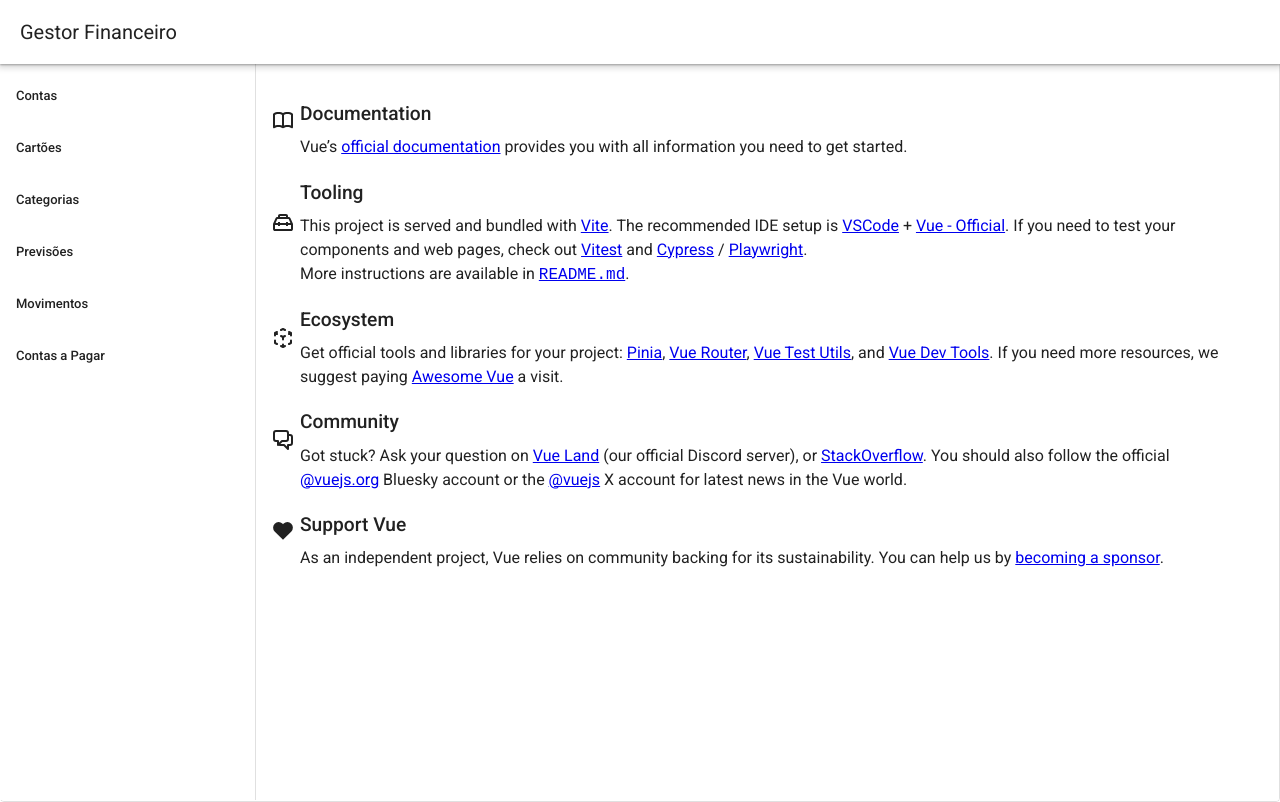
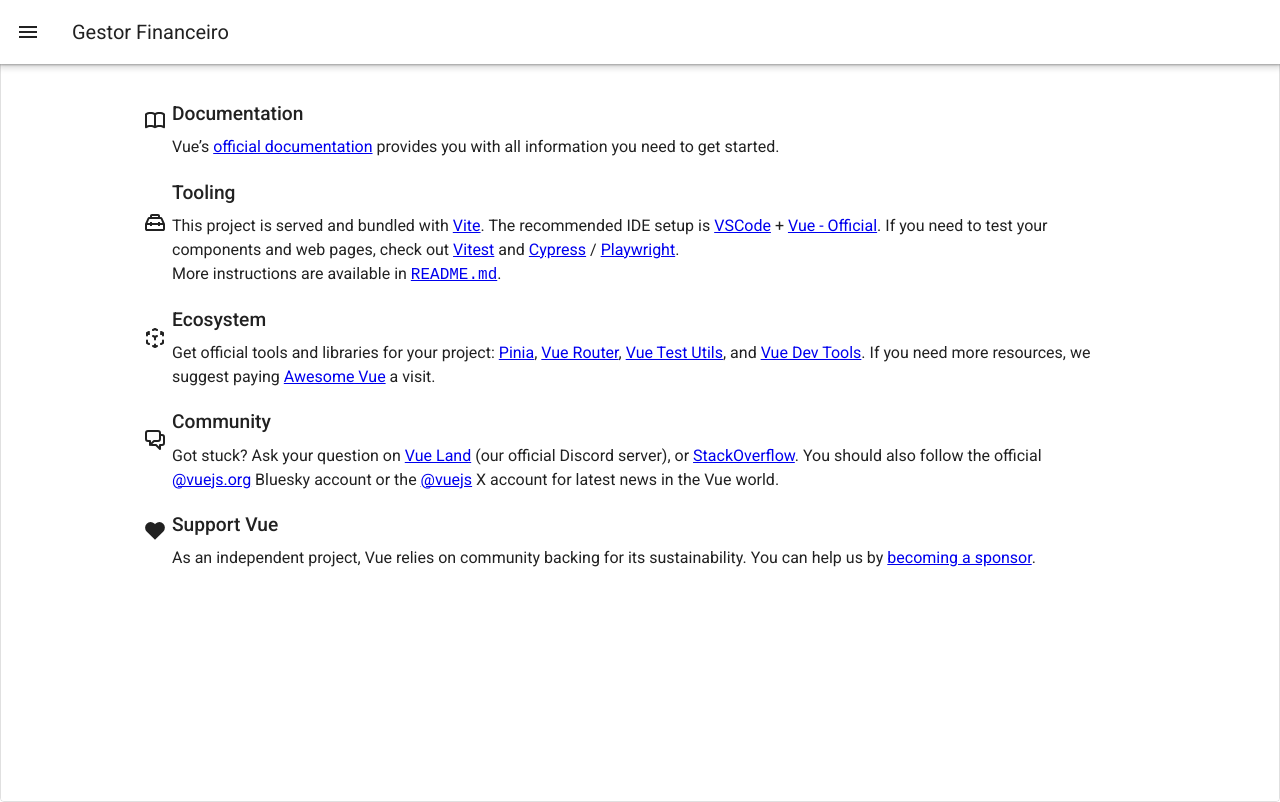
Before and after one commit to lczapparolli/gestor-financeiro-frontend, a Vue app: page / in a window 1280 px wide. Built offline with nearby package versions, Linux system fonts and the light colour scheme; the HTML template or start-up script is replaced by a standard one.

Commit message:
Ajustando menu inicial

```diff
--- a/src/App.vue
+++ b/src/App.vue
@@ -1,13 +1,25 @@
 <script setup lang="ts">
 import { RouterView } from 'vue-router'
+import { ref, watch } from 'vue';
+
+const drawer = ref(false);
+const group = ref(null);
+
+watch(group, () => {
+  drawer.value = false;
+});
 </script>
 
 <template>
   <v-responsive class="rounded border">
     <v-app>
-      <v-app-bar title="Gestor Financeiro"></v-app-bar>
-
-      <v-navigation-drawer>
+      <v-app-bar>
+        <v-app-bar-title>Gestor Financeiro</v-app-bar-title>
+        <template v-slot:prepend>
+          <v-app-bar-nav-icon variant="text" @click.stop="drawer = !drawer"></v-app-bar-nav-icon>
+        </template>
+      </v-app-bar>
+      <v-navigation-drawer v-model="drawer" :location="$vuetify.display.mobile ? 'bottom' : undefined" temporary>
         <v-list nav>
           <v-list-item title="Contas" to="/contas" link></v-list-item>
           <v-list-item title="Cartões" to="/cartoes" link></v-list-item>
```
